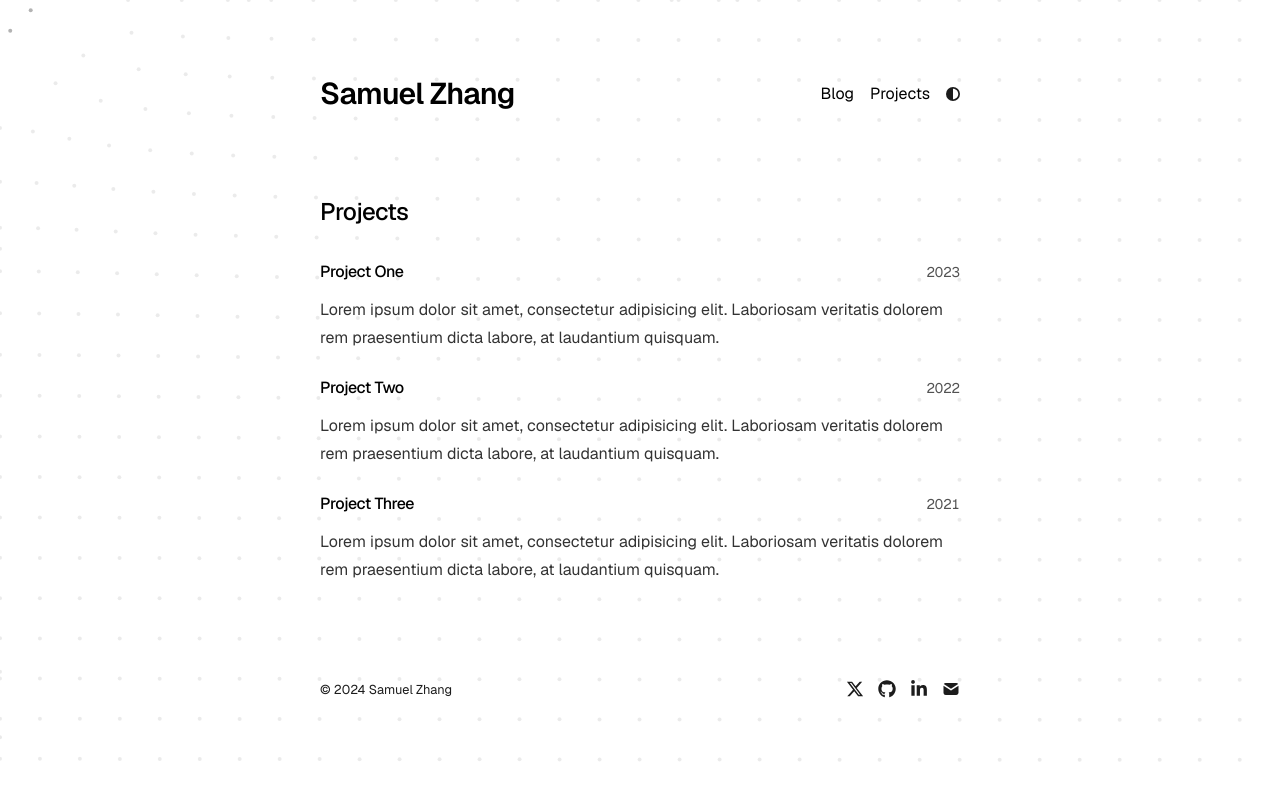
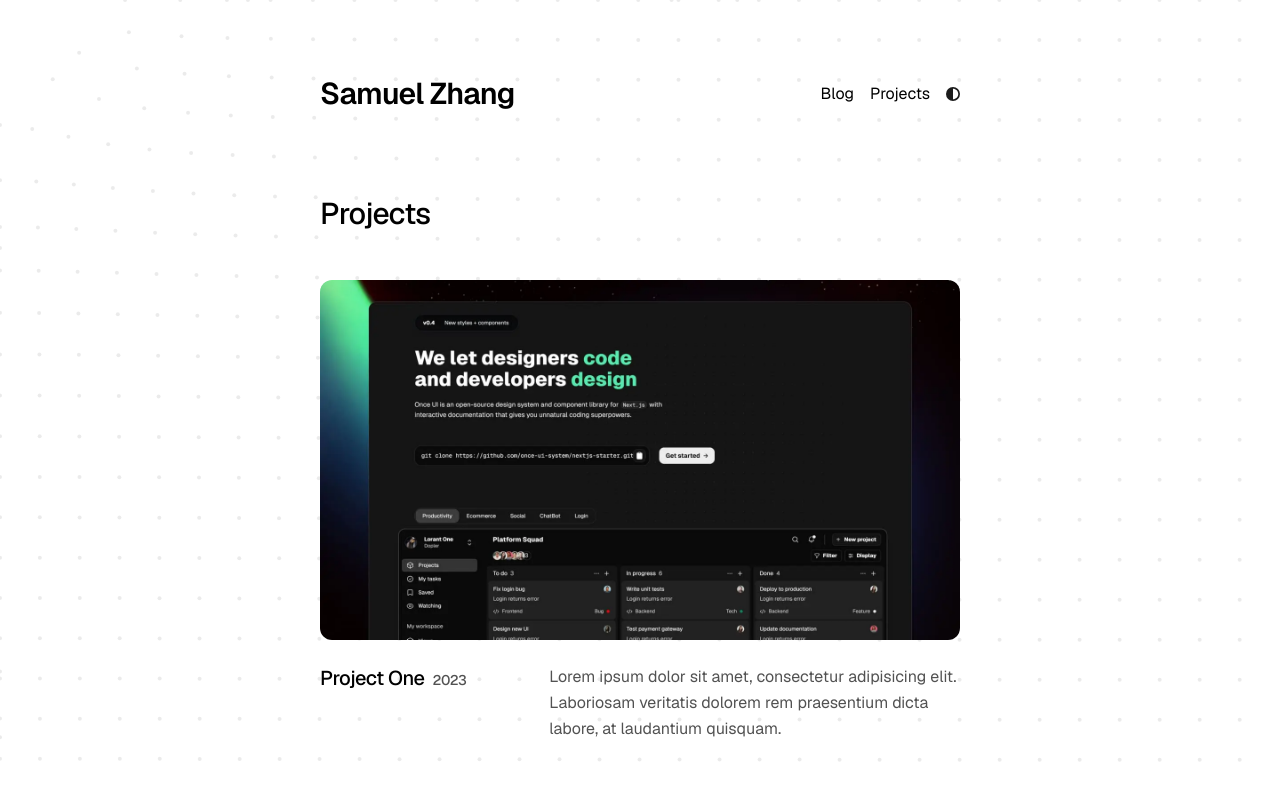
Before and after one commit to SamuelZ12/personal-website, a Next.js app: page /projects in a window 1280 px wide. Shown: the top 800 px of the page. Built offline with nearby package versions, Linux system fonts and the light colour scheme.

Commit message:
Update projects page formatting

```diff
--- a/app/projects/page.tsx
+++ b/app/projects/page.tsx
@@ -1,6 +1,7 @@
 import React from "react";
 import type { Metadata } from "next";
 import { projects } from "./project-data";
+import Image from "next/image";
 
 export const metadata: Metadata = {
   title: "Projects",
@@ -10,28 +11,43 @@ export const metadata: Metadata = {
 export default function Projects() {
   return (
     <section>
-      <h1 className="mb-8 text-2xl font-medium tracking-tight">Projects</h1>
-      <div className="space-y-6">
+      <h1 className="mb-12 text-3xl font-medium tracking-tight">Projects</h1>
+      <div className="space-y-16">
         {projects.map((project, index) => (
           <a
             key={index}
             href={project.url}
             target="_blank"
             rel="noopener noreferrer"
-            className="block group hover:opacity-80 transition-opacity duration-200"
+            className="block group"
           >
-            <div className="flex flex-col">
-              <div className="w-full flex justify-between items-baseline">
-                <span className="text-black dark:text-white font-medium tracking-tight">
-                  {project.title}
-                </span>
-                <span className="text-neutral-600 dark:text-neutral-400 tabular-nums text-sm">
-                  {project.year}
-                </span>
+            <div className="flex flex-col space-y-6">
+              {/* Project Image */}
+              <div className="relative w-full aspect-video overflow-hidden rounded-xl">
+                <Image
+                  src={project.image}
+                  alt={project.title}
+                  fill
+                  className="object-cover transition-transform duration-300 group-hover:scale-105"
+                />
               </div>
-              <p className="prose prose-neutral dark:prose-invert pt-3">
-                {project.description}
-              </p>
+
+              {/* Project Details */}
+              <div className="flex flex-col md:flex-row gap-6">
+                <div className="md:w-1/3">
+                  <h2 className="text-xl font-medium tracking-tight">
+                    {project.title}
+                    <span className="ml-2 text-neutral-600 dark:text-neutral-400 text-sm">
+                      {project.year}
+                    </span>
+                  </h2>
+                </div>
+                <div className="md:w-2/3">
+                  <p className="text-neutral-600 dark:text-neutral-400 leading-relaxed">
+                    {project.description}
+                  </p>
+                </div>
+              </div>
             </div>
           </a>
         ))}
--- a/app/projects/project-data.tsx
+++ b/app/projects/project-data.tsx
@@ -3,6 +3,7 @@ export interface Project {
   year: number;
   description: string;
   url: string;
+  image: string;
 }
 
 export const projects: Project[] = [
@@ -12,6 +13,7 @@ export const projects: Project[] = [
     description:
       "Lorem ipsum dolor sit amet, consectetur adipisicing elit. Laboriosam veritatis dolorem rem praesentium dicta labore, at laudantium quisquam.",
     url: "https://example.com/",
+    image: "/example-project-img.webp",
   },
   {
     title: "Project Two",
@@ -19,6 +21,7 @@ export const projects: Project[] = [
     description:
       "Lorem ipsum dolor sit amet, consectetur adipisicing elit. Laboriosam veritatis dolorem rem praesentium dicta labore, at laudantium quisquam.",
     url: "https://example.com/",
+    image: "/example-project-img.webp",
   },
   {
     title: "Project Three",
@@ -26,5 +29,6 @@ export const projects: Project[] = [
     description:
       "Lorem ipsum dolor sit amet, consectetur adipisicing elit. Laboriosam veritatis dolorem rem praesentium dicta labore, at laudantium quisquam.",
     url: "https://example.com/",
+    image: "/example-project-img.webp",
   },
 ];
```
Also changed, not shown: public/example-project-img.webp (added).
